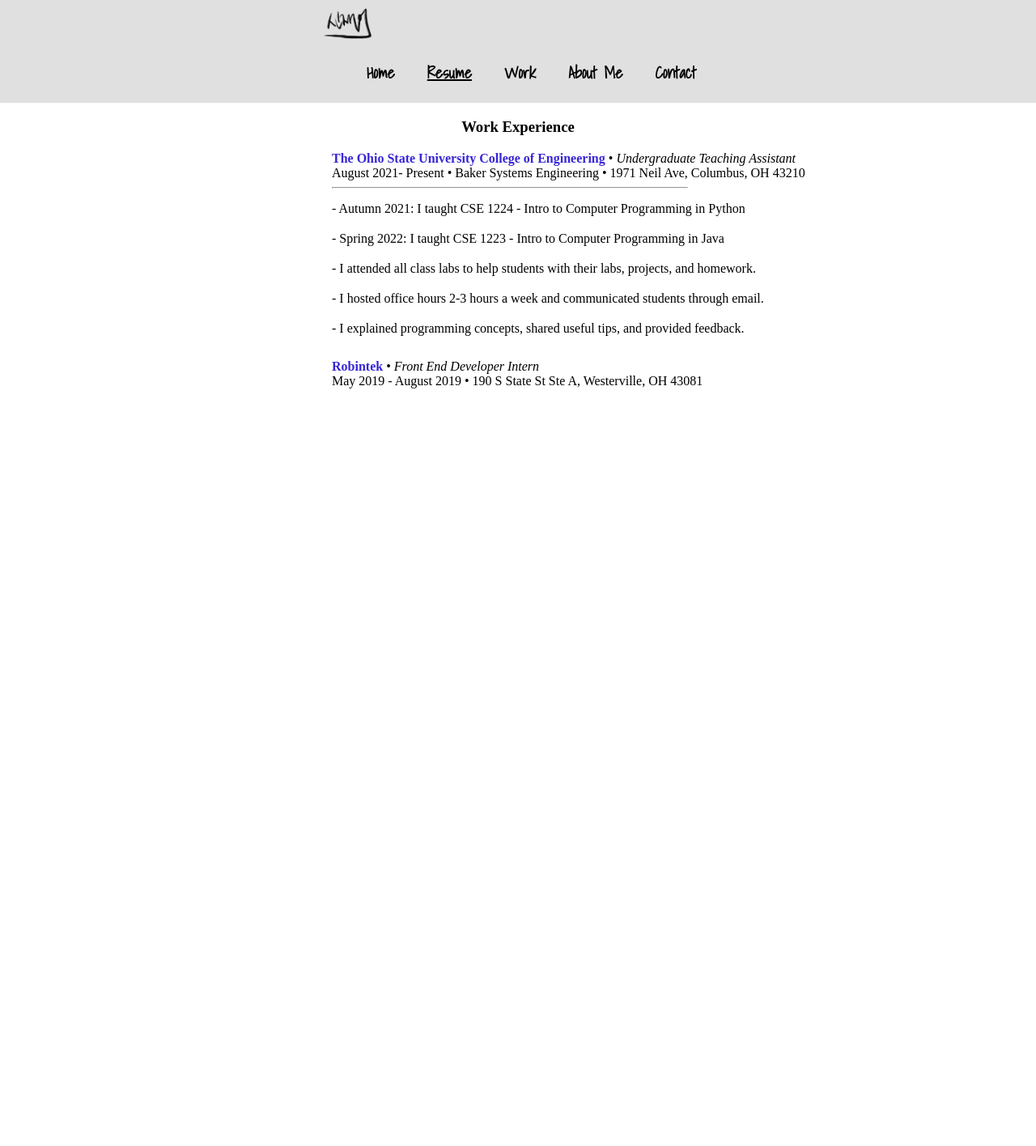
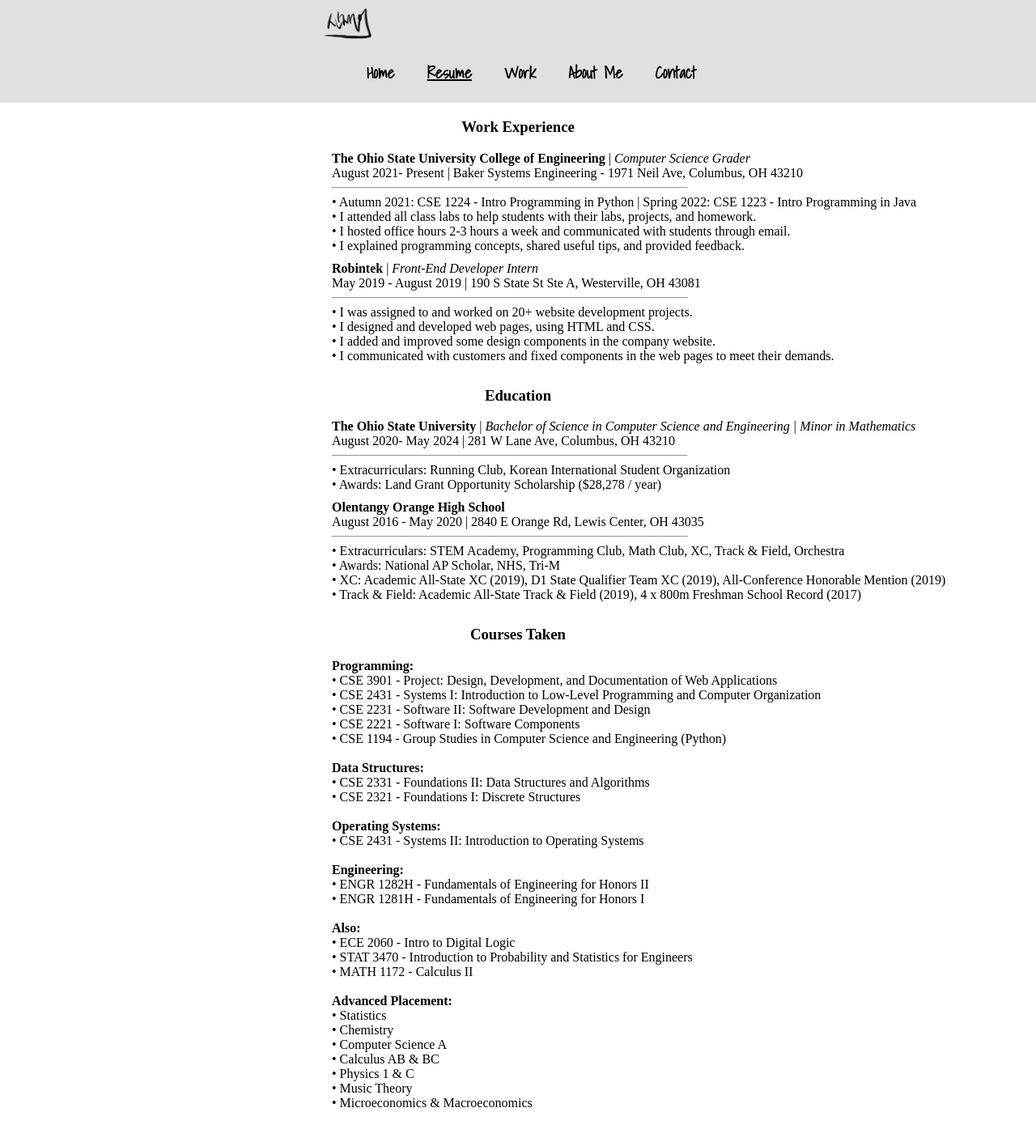
Before and after one commit to LukasMurdock/Portfolio, a PHP site: page /resume.html in a window 1280 px wide. Shown: the whole page at 81% size. Before the commit the page ends 480 px from the top, so only its background shows below. Run offline with PHP 8.4, Linux system fonts and the light colour scheme.

Commit message:
ey inssa is here

```diff
--- a/resume.html
+++ b/resume.html
@@ -24,25 +24,102 @@
   </div>
 
   <div class="resume-body">
-      <h3 style="text-align: center;">Work Experience</h3>
+
+    <h3 style="text-align: center;">Work Experience</h3>
       <ul>
         <li>
-            <a href="https://engineering.osu.edu">The Ohio State University College of Engineering</a> • <i>Undergraduate Teaching Assistant</i> <br/>
-            August 2021- Present • Baker Systems Engineering • 1971 Neil Ave, Columbus, OH 43210
+            <a class="main-title" href="https://engineering.osu.edu">The Ohio State University College of Engineering</a> | <i>Computer Science Grader</i> <br/>
+            August 2021- Present | Baker Systems Engineering - 1971 Neil Ave, Columbus, OH 43210
             <br/>
             <hr/>
             <div class="roles">
-                <p>- Autumn 2021: I taught CSE 1224 - Intro to Computer Programming in Python</p>
-                <p>- Spring 2022: I taught CSE 1223 - Intro to Computer Programming in Java</p>
-                <p>- I attended all class labs to help students with their labs, projects, and homework.</p>
-                <p>- I hosted office hours 2-3 hours a week and communicated students through email. </p>
-                <p>- I explained programming concepts, shared useful tips, and provided feedback. </p>
+                <p>• Autumn 2021: CSE 1224 - Intro Programming in Python | Spring 2022: CSE 1223 - Intro Programming in Java</p>
+                <p>• I attended all class labs to help students with their labs, projects, and homework.</p>
+                <p>• I hosted office hours 2-3 hours a week and communicated with students through email. </p>
+                <p>• I explained programming concepts, shared useful tips, and provided feedback. </p>
             </div>
 
         </li>
         <li>
-            <a href="https://https://www.robintek.com">Robintek</a> • <i>Front End Developer Intern</i> <br/>
-            May 2019 - August 2019 • 190 S State St Ste A, Westerville, OH 43081
+            <a class="main-title" href="https://www.robintek.com">Robintek</a> | <i>Front-End Developer Intern</i> <br/>
+            May 2019 - August 2019 | 190 S State St Ste A, Westerville, OH 43081
+            <br/>
+            <hr/>
+            <div class="roles">
+                <p>• I was assigned to and worked on 20+ website development projects.</p>
+                <p>• I designed and developed web pages, using HTML and CSS. </p>
+                <p>• I added and improved some design components in the company website.</p>
+                <p>• I communicated with customers and fixed components in the web pages to meet their demands.</p>
+            </div>
         </li>
       </ul>
+
+    <h3 style="text-align: center;">Education</h3>
+    <ul>
+      <li>
+          <a class="main-title" href="https://www.osu.edu/">The Ohio State University</a> | <i>Bachelor of Science in Computer Science and Engineering | Minor in Mathematics</i> <br/>
+          August 2020- May 2024 | 281 W Lane Ave, Columbus, OH 43210
+          <br/>
+          <hr/>
+          <div class="roles">
+              <p>• Extracurriculars: <a href="https://www.osuclubrunning.org/">Running Club</a>,
+                <a href="https://activities.osu.edu/involvement/student_organizations/find_a_student_org/?i=e71f6fe9-442e-49ed-b137-dd66491c49ad&l=K&c=Columbus&page=1cse">Korean International Student Organization</a></p>
+              <p>• Awards: Land Grant Opportunity Scholarship ($28,278 / year)</p>
+          </div>
+
+      </li>
+      <li>
+          <a class="main-title" href="https://oohs.olentangy.k12.oh.us/">Olentangy Orange High School</a><br/>
+          August 2016 - May 2020 | 2840 E Orange Rd, Lewis Center, OH 43035
+          <br/>
+          <hr/>
+          <div class="roles">
+              <p>• Extracurriculars: STEM Academy, Programming Club, Math Club, XC, Track & Field, Orchestra</p>
+              <p>• Awards: National AP Scholar, NHS, Tri-M</p>
+              <p>• XC: Academic All-State XC (2019), D1 State Qualifier Team XC (2019), All-Conference Honorable Mention (2019) </p>
+              <p>• Track & Field: Academic All-State Track & Field (2019), 4 x 800m Freshman School Record (2017)</p>
+          </div>
+      </li>
+    </ul>
+
+    <h3 style="text-align: center;">Courses Taken</h3>
+
+    <ul>
+      <li class="roles">
+        <p><b>Programming:</b></p>
+        <p>• CSE 3901 - Project: Design, Development, and Documentation of Web Applications</p>
+        <p>• CSE 2431 - Systems I: Introduction to Low-Level Programming and Computer Organization</p>
+        <p>• CSE 2231 - Software II: Software Development and Design</p>
+        <p>• CSE 2221 - Software I: Software Components</p>
+        <p>• CSE 1194 - Group Studies in Computer Science and Engineering (Python)</p>
+        <br/>
+        <p><b>Data Structures:</b></p>
+        <p>• CSE 2331 - Foundations II: Data Structures and Algorithms</p>
+        <p>• CSE 2321 - Foundations I: Discrete Structures</p>
+        <br/>
+        <p><b>Operating Systems:</b></p>
+        <p>• CSE 2431 - Systems II: Introduction to Operating Systems</p>
+        <br/>
+        <p><b>Engineering:</b></p>
+        <p>• ENGR 1282H - Fundamentals of Engineering for Honors II</p>
+        <p>• ENGR 1281H -  Fundamentals of Engineering for Honors I</p>
+        <br/>
+        <p><b>Also:</b></p>
+        <p>• ECE 2060 - Intro to Digital Logic</p>
+        <p>• STAT 3470 - Introduction to Probability and Statistics for Engineers</p>
+        <p>• MATH 1172 - Calculus II</p>
+        <br/>
+        <p><b>Advanced Placement:</b></p>
+        <p>• Statistics</p>
+        <p>• Chemistry</p>
+        <p>• Computer Science A</p>
+        <p>• Calculus AB & BC</p>
+        <p>• Physics 1 & C</p>
+        <p>• Music Theory</p>
+        <p>• Microeconomics & Macroeconomics</p>
+        <br/>
+      </li>
+
+    </ul>
+
   </div>
--- a/style.css
+++ b/style.css
@@ -99,13 +99,23 @@ body {
  .resume-body a {
      font-weight: bold;
      text-decoration: none;
-     color:rgb(55, 37, 216);
+     color: rgb(0, 0, 0)
  }
+
 
 .resume-body hr {
     margin-right: 430px;
 }
 
 .roles p{
-    padding-bottom: 3px;
+    margin: 0;
 }
+
+.roles a {
+    font-weight: normal;
+    color:black
+}
+
+.resume-body a:hover {
+    text-decoration: underline;
+}
```
Also changed, not shown: work.html (added, +56 -0 lines).
